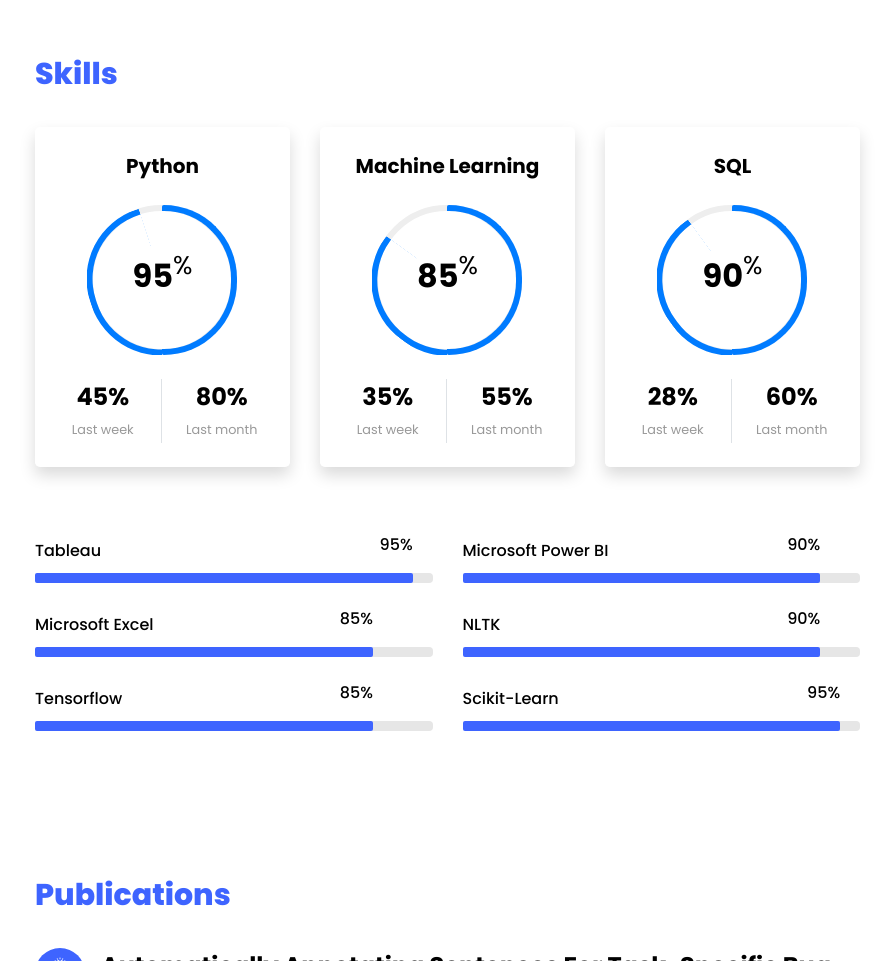
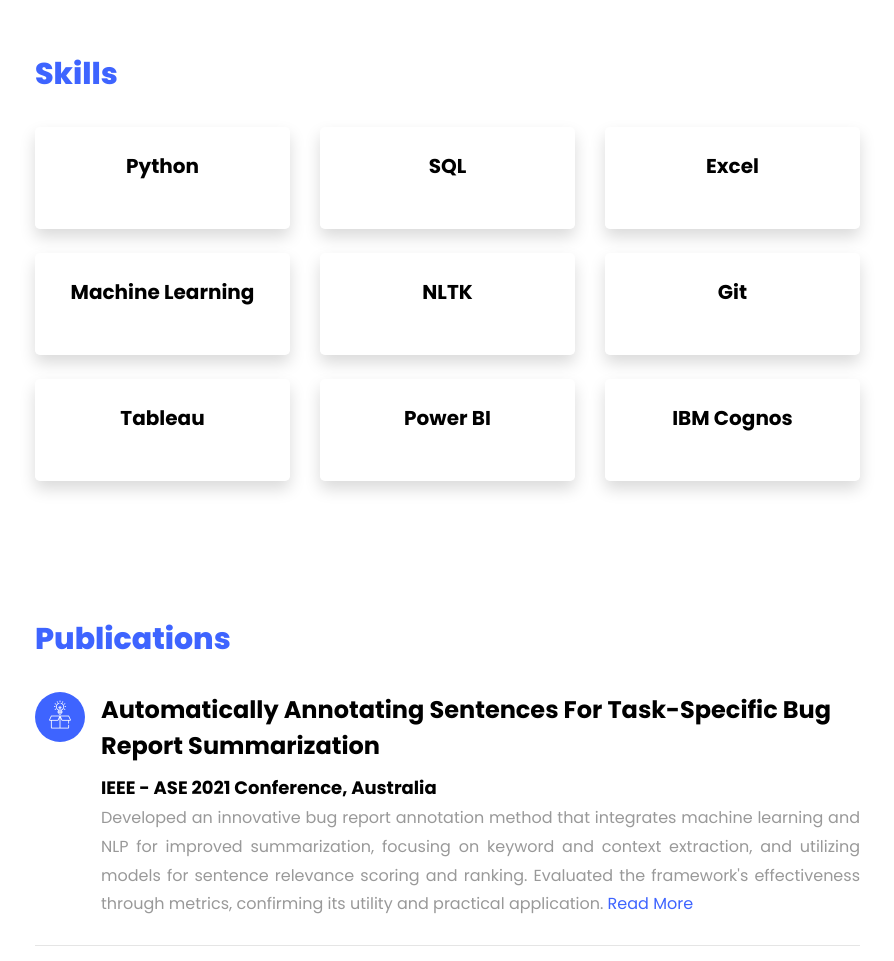
Before and after one commit to Rafat-Bin/portfolio, a plain HTML site: page index.html in a window 1280 px wide. Shown: the part 3040-4001 px from the top of the page, without its empty margins (335-1229 px from the left). Drawn offline with Linux system fonts and the light colour scheme; files whose address does not match are found by name.

Commit message:
updated sections

```diff
--- a/index.html
+++ b/index.html
@@ -207,59 +207,11 @@
 						        <h2 class="h5 font-weight-bold text-center mb-4">Python</h2>
 
 						        <!-- Progress bar 1 -->
-						        <div class="progress mx-auto" data-value='95'>
-						          <span class="progress-left">
-                        <span class="progress-bar border-primary"></span>
-						          </span>
-						          <span class="progress-right">
-                        <span class="progress-bar border-primary"></span>
-						          </span>
-						          <div class="progress-value w-100 h-100 rounded-circle d-flex align-items-center justify-content-center">
-						            <div class="h2 font-weight-bold">95<sup class="small">%</sup></div>
-						          </div>
-						        </div>
+
 						        <!-- END -->
 
 						        <!-- Demo info -->
-						        <div class="row text-center mt-4">
-						          <div class="col-6 border-right">
-						            <div class="h4 font-weight-bold mb-0">45%</div><span class="small text-gray">Last week</span>
-						          </div>
-						          <div class="col-6">
-						            <div class="h4 font-weight-bold mb-0">80%</div><span class="small text-gray">Last month</span>
-						          </div>
-						        </div>
-						        <!-- END -->
-						      </div>
-						    </div>
 
-						    <div class="col-lg-4 mb-4">
-						      <div class="bg-white rounded-lg shadow p-4">
-						        <h2 class="h5 font-weight-bold text-center mb-4">Machine Learning</h2>
-
-						        <!-- Progress bar 1 -->
-						        <div class="progress mx-auto" data-value='85'>
-						          <span class="progress-left">
-                        <span class="progress-bar border-primary"></span>
-						          </span>
-						          <span class="progress-right">
-                        <span class="progress-bar border-primary"></span>
-						          </span>
-						          <div class="progress-value w-100 h-100 rounded-circle d-flex align-items-center justify-content-center">
-						            <div class="h2 font-weight-bold">85<sup class="small">%</sup></div>
-						          </div>
-						        </div>
-						        <!-- END -->
-
-						        <!-- Demo info -->
-						        <div class="row text-center mt-4">
-						          <div class="col-6 border-right">
-						            <div class="h4 font-weight-bold mb-0">35%</div><span class="small text-gray">Last week</span>
-						          </div>
-						          <div class="col-6">
-						            <div class="h4 font-weight-bold mb-0">55%</div><span class="small text-gray">Last month</span>
-						          </div>
-						        </div>
 						        <!-- END -->
 						      </div>
 						    </div>
@@ -269,100 +221,93 @@
 						        <h2 class="h5 font-weight-bold text-center mb-4">SQL</h2>
 
 						        <!-- Progress bar 1 -->
-						        <div class="progress mx-auto" data-value='90'>
-						          <span class="progress-left">
-                        <span class="progress-bar border-primary"></span>
-						          </span>
-						          <span class="progress-right">
-                        <span class="progress-bar border-primary"></span>
-						          </span>
-						          <div class="progress-value w-100 h-100 rounded-circle d-flex align-items-center justify-content-center">
-						            <div class="h2 font-weight-bold">90<sup class="small">%</sup></div>
-						          </div>
-						        </div>
+
 						        <!-- END -->
 
 						        <!-- Demo info -->
-						        <div class="row text-center mt-4">
-						          <div class="col-6 border-right">
-						            <div class="h4 font-weight-bold mb-0">28%</div><span class="small text-gray">Last week</span>
-						          </div>
-						          <div class="col-6">
-						            <div class="h4 font-weight-bold mb-0">60%</div><span class="small text-gray">Last month</span>
-						          </div>
-						        </div>
+
 						        <!-- END -->
 						      </div>
 						    </div>
+							<div class="col-lg-4 mb-4">
+								<div class="bg-white rounded-lg shadow p-4">
+								  <h2 class="h5 font-weight-bold text-center mb-4">Excel</h2>
+
+								  <!-- Progress bar 1 -->
+
+								  <!-- END -->
+
+								  <!-- Demo info -->
+
+								  <!-- END -->
+								</div>
+							  </div>
+							  <div class="col-lg-4 mb-4">
+								<div class="bg-white rounded-lg shadow p-4">
+								  <h2 class="h5 font-weight-bold text-center mb-4">Machine Learning </h2>
+
+								  <!-- Progress bar 1 -->
+
+								  <!-- END -->
+
+								  <!-- Demo info -->
+
+								  <!-- END -->
+								</div>
+							  </div>
+							  <div class="col-lg-4 mb-4">
+								<div class="bg-white rounded-lg shadow p-4">
+								  <h2 class="h5 font-weight-bold text-center mb-4">NLTK</h2>
+
+								  <!-- Progress bar 1 -->
+
+								  <!-- END -->
+
+								  <!-- Demo info -->
+
+								  <!-- END -->
+								</div>
+							  </div>
+
+						    <div class="col-lg-4 mb-4">
+						      <div class="bg-white rounded-lg shadow p-4">
+						        <h2 class="h5 font-weight-bold text-center mb-4">Git</h2>
+
+						        <!-- Progress bar 1 -->
+
+						        <!-- END -->
+						      </div>
+						    </div>
+							<div class="col-lg-4 mb-4">
+								<div class="bg-white rounded-lg shadow p-4">
+								  <h2 class="h5 font-weight-bold text-center mb-4">Tableau</h2>
+
+								  <!-- Progress bar 1 -->
+
+								  <!-- END -->
+								</div>
+							  </div>
+							  <div class="col-lg-4 mb-4">
+								<div class="bg-white rounded-lg shadow p-4">
+								  <h2 class="h5 font-weight-bold text-center mb-4">Power BI</h2>
+
+								  <!-- Progress bar 1 -->
+
+								  <!-- END -->
+								</div>
+							  </div>
+							  <div class="col-lg-4 mb-4">
+								<div class="bg-white rounded-lg shadow p-4">
+								  <h2 class="h5 font-weight-bold text-center mb-4">IBM Cognos</h2>
+
+								  <!-- Progress bar 1 -->
+
+								  <!-- END -->
+								</div>
+							  </div>
 					  	</div>
-					  	<div class="row">
-					  		<div class="col-md-6 animate-box">
-									<div class="progress-wrap ftco-animate">
-										<h3>Tableau</h3>
-										<div class="progress">
-										 	<div class="progress-bar color-1" role="progressbar" aria-valuenow="95"
-										  	aria-valuemin="0" aria-valuemax="100" style="width:95%">
-										    <span>95%</span>
-										  	</div>
-										</div>
-									</div>
-								</div>
-								<div class="col-md-6 animate-box">
-									<div class="progress-wrap ftco-animate">
-										<h3>Microsoft Power BI</h3>
-										<div class="progress">
-										 	<div class="progress-bar color-2" role="progressbar" aria-valuenow="90"
-										  	aria-valuemin="0" aria-valuemax="100" style="width:90%">
-										    <span>90%</span>
-										  	</div>
-										</div>
-									</div>
-								</div>
-								<div class="col-md-6 animate-box">
-									<div class="progress-wrap ftco-animate">
-										<h3>Microsoft Excel</h3>
-										<div class="progress">
-										 	<div class="progress-bar color-3" role="progressbar" aria-valuenow="85"
-										  	aria-valuemin="0" aria-valuemax="100" style="width:85%">
-										    <span>85%</span>
-										  	</div>
-										</div>
-									</div>
-								</div>
-								<div class="col-md-6 animate-box">
-									<div class="progress-wrap ftco-animate">
-										<h3>NLTK</h3>
-										<div class="progress">
-										 	<div class="progress-bar color-4" role="progressbar" aria-valuenow="90"
-										  	aria-valuemin="0" aria-valuemax="100" style="width:90%">
-										    <span>90%</span>
-										  	</div>
-										</div>
-									</div>
-								</div>
-								<div class="col-md-6 animate-box">
-									<div class="progress-wrap ftco-animate">
-										<h3>Tensorflow</h3>
-										<div class="progress">
-										 	<div class="progress-bar color-5" role="progressbar" aria-valuenow="85"
-										  	aria-valuemin="0" aria-valuemax="100" style="width:85%">
-										    <span>85%</span>
-										  	</div>
-										</div>
-									</div>
-								</div>
-								<div class="col-md-6 animate-box">
-									<div class="progress-wrap ftco-animate">
-										<h3>Scikit-Learn</h3>
-										<div class="progress">
-										 	<div class="progress-bar color-6" role="progressbar" aria-valuenow="95"
-										  	aria-valuemin="0" aria-valuemax="100" style="width:95%">
-										    <span>95%</span>
-										  	</div>
-										</div>
-									</div>
-								</div>
-					  	</div>
+
+
 					  </div>
 
 
@@ -401,7 +346,8 @@
 
 						<div id="page-5" class= "page two">
 
-							  </div>
+
+						</div>
 
 
 					  </div>
@@ -567,10 +513,6 @@
 
 
 
-
-
-
-
     <section class="ftco-section contact-section ftco-no-pb" id="contact-section">
       <div class="container">
       	<div class="row justify-content-center mb-5 pb-3">
```
